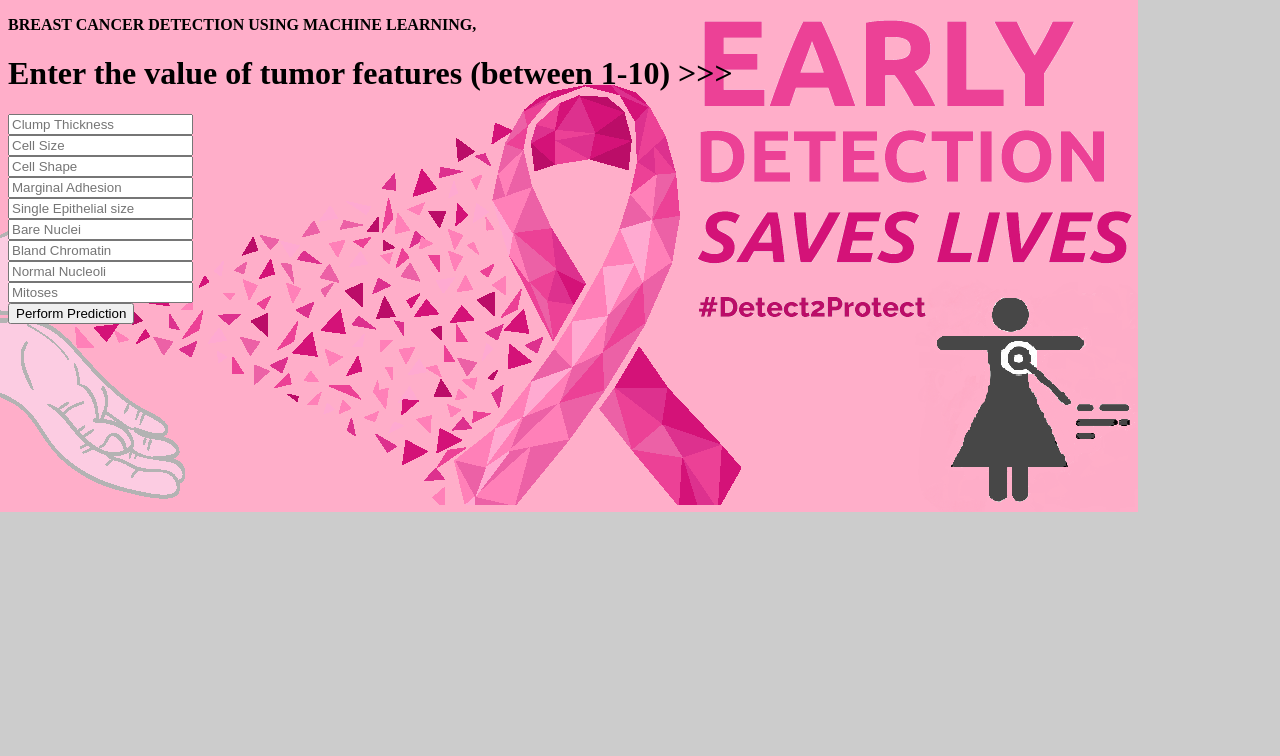
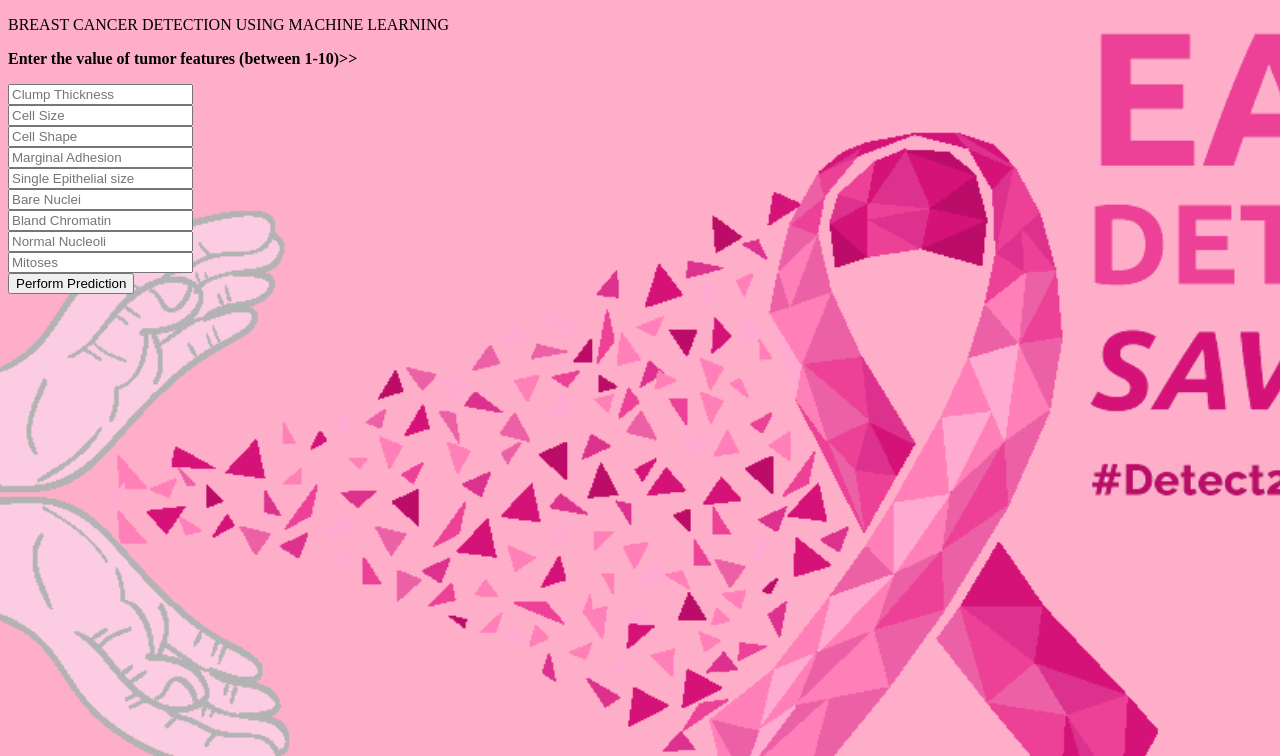
Before and after one commit to prathibha07/Breast-Cancer-Detection, a Flask app: page / in a window 1280 px wide. Shown: the top 756 px of the page. Run offline with Flask 2, Linux system fonts and the light colour scheme; parts of the project's set-up code (start-up, migrations or seed data) failed here and were passed over.

Commit message:
Update index.html

```diff
--- a/templates/index.html
+++ b/templates/index.html
@@ -9,15 +9,13 @@
   <style>
     /* CSS code for button */
     body {
-      height: 300px;
+      height: 500px;
       background-image: url('static/breast-cancer1.png');
       background-color: #cccccc;
       background-repeat: no-repeat;
       background-attachment: fixed;
-
-
-
-    }
+      background-size: cover;
+	     }
 
     /* CSS code for button */
     .button_css {
@@ -46,8 +44,8 @@
  <div class="login">
 
     <!-- Get input to predict cancer -->
-	<p> <strong> BREAST CANCER DETECTION USING MACHINE LEARNING,</strong></p>
-    <h1>Enter the value of tumor features (between 1-10) >>></h1>
+	<p> </h1> BREAST CANCER DETECTION USING MACHINE LEARNING </h1></p>
+    <p> <strong> Enter the value of tumor features (between 1-10)>> </strong> </p>
     <form action="{{ url_for('predict')}}" method="POST">
         <!-- <input type="text" name="comment"/> -->
 
```
